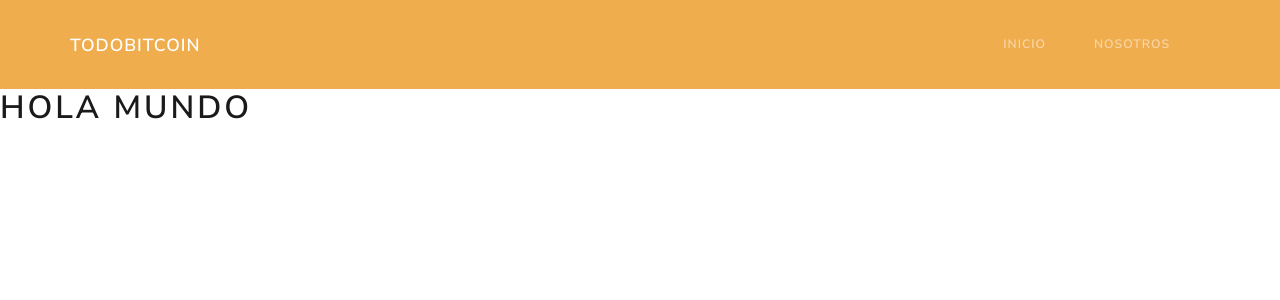
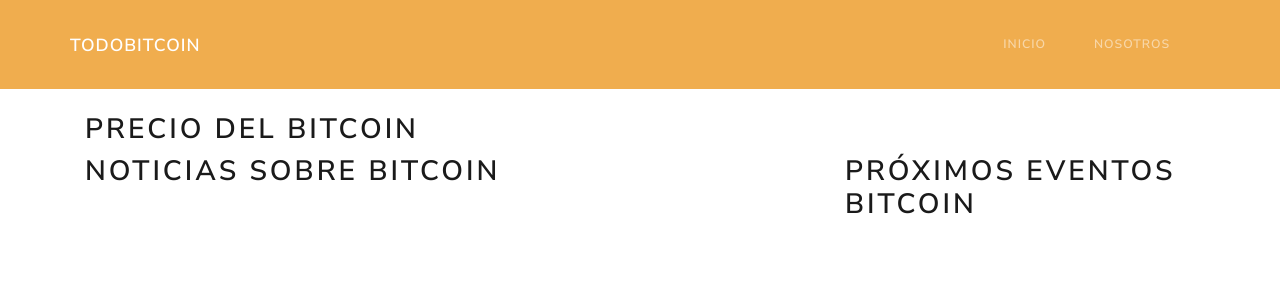
Before and after one commit to PabloAdriaensens/bitcoinapp, a Next.js app: page / in a window 1280 px wide. Shown: the top 300 px of the page. Built offline with nearby package versions, Linux system fonts and the light colour scheme.

Commit message:
Creating the index sections

```diff
--- a/components/Master.js
+++ b/components/Master.js
@@ -11,7 +11,9 @@
 
 
         <Navegacion/>
-        {props.children}
+        <div className="container mt-4">
+            {props.children}
+        </div>
     </div>
 );
 
--- a/pages/index.js
+++ b/pages/index.js
@@ -1,10 +1,17 @@
 import MasterPage from "../components/Master";
-
 
 const Index = () => (
     <MasterPage>
-        <div>
-            <h1>hola mundo</h1>
+        <div className="row">
+            <div className="col-12">
+                <h2>Precio del Bitcoin</h2>
+            </div>
+            <div className="col-md-8">
+                <h2>Noticias sobre Bitcoin</h2>
+            </div>
+            <div className="col-md-4">
+                <h2>Próximos Eventos Bitcoin</h2>
+            </div>
         </div>
     </MasterPage>
 );
```
